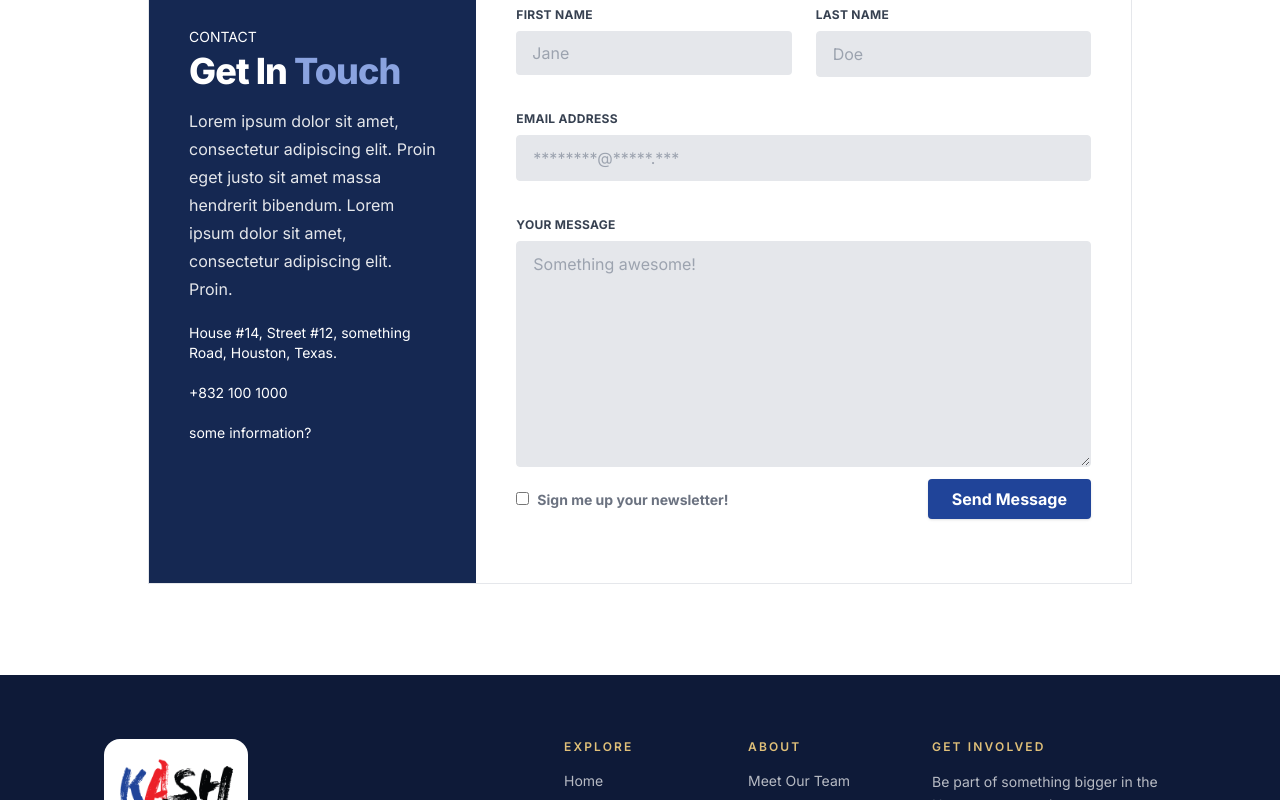
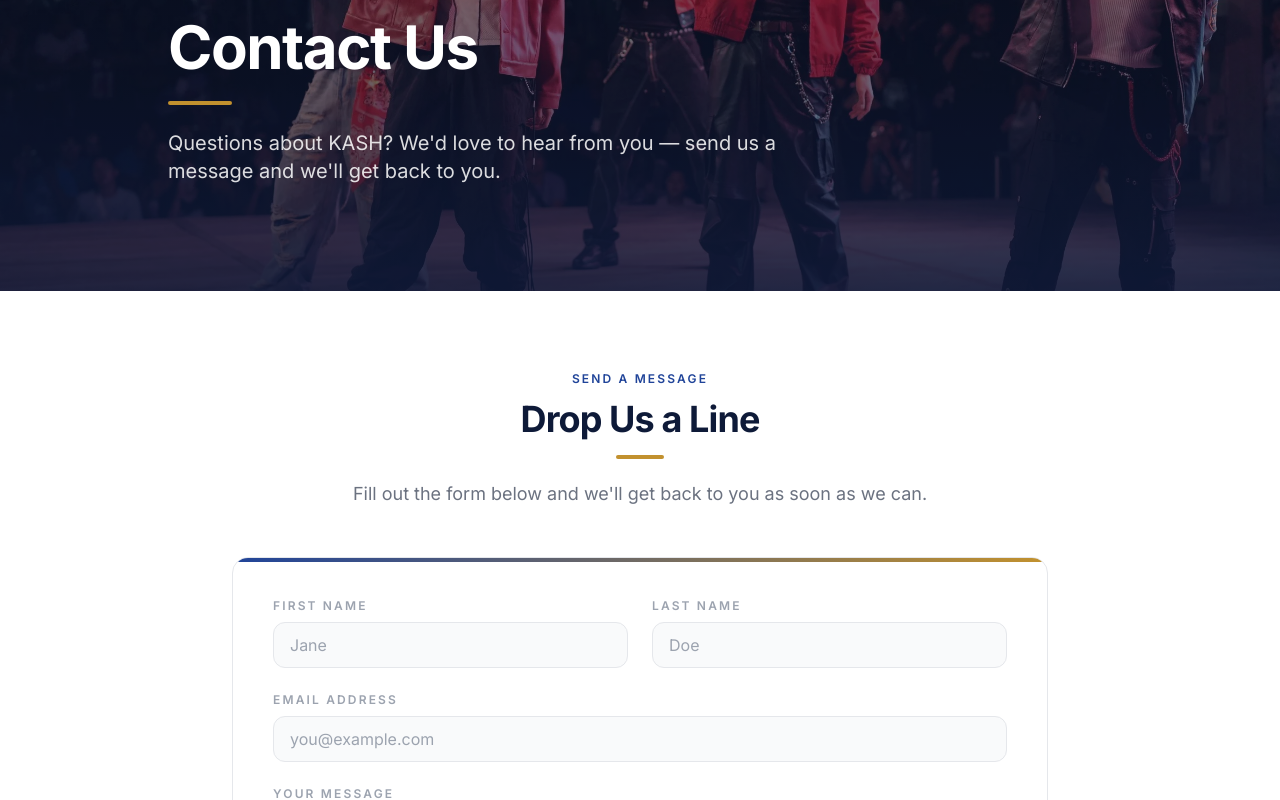
Before and after one commit to JohnKASH/kash, a Next.js app: page /Contact in a window 1280 px wide. Shown: the part 200-1000 px from the top of the page. Built offline with nearby package versions, Linux system fonts and the light colour scheme; no server answers.

Commit message:
added formspree contact form

```diff
--- a/app/(pages)/Contact/page.js
+++ b/app/(pages)/Contact/page.js
@@ -1,139 +1,129 @@
-'use client'
-import React, { useRef } from 'react';
+"use client"
 import { useForm, ValidationError } from '@formspree/react';
+import PageHero from "@/components/PageHero";
+import SectionHeading from "@/components/SectionHeading";
+import Button from "@/components/Button";
+import { ArrowRight, Check } from "@/components/icons";
 
-export default function Home() {
-  const form = useRef();
-  const [state, handleSubmit] = useForm("xojzwgdr");
-  if (state.succeeded) {
+const CONTACT_EMAIL = "info@kashouston.org";
+
+export default function ContactPage() {
+  const [state, handleSubmit] = useForm(process.env.NEXT_PUBLIC_CONTACT_FORM_ENDPOINT);
+
   return (
-      <div className="md:h-screen w-full dark:bg-gray-100 flex">
-        <div className="lg:w-[60%] sm:w-[80%] xs:w-[90%] mx-auto flex gap-8 items-center justify-center">
-          <div className="flex flex-col gap-4 text-black dark:text-black p-4 rounded-lg border border-kashBlue-100 shadow-xl shadow-slate-400/30">
-            <h5 className="text-sm text-black font-semibold">Korean American Society of Houston</h5>
-            <div className="w-full flex gap-2 items-center justify-around">
-              <div className="text-5xl font-semibold uppercase font-serif">Thank You</div>
-              <hr className="w-[50%] h-1 rounded-full border-t-kashBlue-600 bg-kashBlue-600" />
-            </div>
-            <p className="text-sm">
-              Lorem ipsum dolor sit amet, consectetur adipiscing elit. Proin eget justo sit amet massa hendrerit bibendum. Lorem ipsum dolor sit amet, consectetur adipiscing elit. Proin.
+    <main className="bg-white text-gray-900">
+
+      <PageHero
+        image="/assets/kfestImages/Contact.jpg"
+        eyebrow="Get In Touch"
+        title="Contact Us"
+        subtitle="Questions about KASH? We'd love to hear from you — send us a message and we'll get back to you."
+      />
+
+      <div className="max-w-4xl mx-auto px-5 sm:px-10">
+
+        {/* MESSAGE FORM */}
+        <section className="py-20 mb-4">
+          <SectionHeading
+            align="center"
+            eyebrow="Send a Message"
+            title="Drop Us a Line"
+            subtitle="Fill out the form below and we'll get back to you as soon as we can."
+          />
+
+          <div className="border border-gray-200 rounded-2xl p-8 sm:p-10 mt-12 relative overflow-hidden">
+            <div className="absolute top-0 left-0 right-0 h-1 bg-gradient-to-r from-kashBlue-600 to-kashGold-500" />
+
+            {state.succeeded ? (
+              <div className="text-center py-10">
+                <span className="inline-flex w-14 h-14 items-center justify-center rounded-full bg-kashBlue-50 text-kashBlue-600 mb-5">
+                  <Check className="w-7 h-7" />
+                </span>
+                <h3 className="text-2xl font-bold text-kashBlue-950 mb-3">Thank You!</h3>
+                <p className="text-gray-500 max-w-md mx-auto mb-8 leading-relaxed">
+                  Your message has been sent. We appreciate you reaching out and will get back to you soon.
                 </p>
-            <div className="flex gap-4 justify-center">
-              <a href="/" className="w-full px-4 py-1 border-2 border-kashBlue-600 rounded-sm text-center flex items-center justify-center duration-200 hover:bg-kashBlack-100 hover:text-white">
-                Return to homepage
-              </a>
-              <a href="https://app.joinit.com/o/kash" target="blank" className="w-full text-white px-4 py-1 bg-kashBlue-600 rounded-sm text-center flex items-center justify-center duration-200 hover:bg-kashBlack-100">
-                Become a Member
-              </a>
+                <div className="flex flex-wrap gap-4 justify-center">
+                  <Button href="/" variant="outline" size="md">
+                    Return Home
+                  </Button>
+                  <Button href="https://app.joinit.com/o/kash" target="_blank" rel="noopener noreferrer" variant="primary" size="md">
+                    Become a Member <ArrowRight className="w-4 h-4" />
+                  </Button>
                 </div>
               </div>
-        </div>
-      </div>
-    );
-  }
-
-  return (
-    <div className="md:h-screen flex items-center">
-      <div className="max-w-screen-lg mx-auto p-5">
-        <div className="grid grid-cols-1 md:grid-cols-12 border">
-          <div className="bg-kashBlue-900 md:col-span-4 p-10 text-white">
-            <p className="mt-4 text-sm leading-7 font-regular uppercase">Contact</p>
-            <h3 className="text-3xl sm:text-4xl leading-normal font-extrabold tracking-tight">
-              Get In <span className="text-kashBlue-300">Touch</span>
-            </h3>
-            <p className="mt-4 leading-7 text-gray-200">
-              Lorem ipsum dolor sit amet, consectetur adipiscing elit. Proin eget justo sit amet massa hendrerit bibendum. Lorem ipsum dolor sit amet, consectetur adipiscing elit. Proin.
-            </p>
-            <div className="flex items-center mt-5">
-              <span className="text-sm">House #14, Street #12, something Road, Houston, Texas.</span>
-            </div>
-            <div className="flex items-center mt-5">
-              <span className="text-sm">+832 100 1000</span>
-            </div>
-            <div className="flex items-center mt-5">
-              <span className="text-sm">some information?</span>
-            </div>
-          </div>
-          <form ref={form} className="md:col-span-8 p-10" onSubmit={handleSubmit}>
-            <div className="flex flex-wrap -mx-3 mb-6">
-              <div className="w-full md:w-1/2 px-3 mb-6 md:mb-0">
-                <label className="block uppercase tracking-wide text-gray-700 text-xs font-bold mb-2" htmlFor="grid-first-name">
+            ) : (
+              <form onSubmit={handleSubmit} className="space-y-6">
+                <div className="grid grid-cols-1 sm:grid-cols-2 gap-6">
+                  <div>
+                    <label htmlFor="firstName" className="block text-xs font-semibold tracking-[0.18em] uppercase text-gray-400 mb-2">
                       First Name
                     </label>
                     <input
-                  name="firstName"
-                  className="appearance-none block w-full bg-gray-200 text-gray-700 rounded py-3 px-4 mb-3 leading-tight focus:outline-none focus:bg-white"
-                  id="grid-first-name" type="text" placeholder="Jane" required
+                      id="firstName" name="firstName" type="text" placeholder="Jane" required
+                      className="block w-full rounded-xl border border-gray-200 bg-gray-50 px-4 py-3 text-gray-800 leading-tight transition-colors focus:outline-none focus:border-kashBlue-400 focus:bg-white"
                     />
-                {/* <p className="text-red-500 text-xs italic">Please fill out this field.</p> */}
                   </div>
-              <div className="w-full md:w-1/2 px-3">
-                <label className="block uppercase tracking-wide text-gray-700 text-xs font-bold mb-2" htmlFor="grid-last-name">
+                  <div>
+                    <label htmlFor="lastName" className="block text-xs font-semibold tracking-[0.18em] uppercase text-gray-400 mb-2">
                       Last Name
                     </label>
                     <input
-                  name="lastName"
-                  className="appearance-none block w-full bg-gray-200 text-gray-700 border border-gray-200 rounded py-3 px-4 leading-tight focus:outline-none focus:bg-white focus:border-gray-500"
-                  id="grid-last-name" type="text" placeholder="Doe" required
+                      id="lastName" name="lastName" type="text" placeholder="Doe" required
+                      className="block w-full rounded-xl border border-gray-200 bg-gray-50 px-4 py-3 text-gray-800 leading-tight transition-colors focus:outline-none focus:border-kashBlue-400 focus:bg-white"
                     />
                   </div>
                 </div>
-            <div className="flex flex-wrap -mx-3 mb-6">
-              <div className="w-full px-3">
-                <label className="block uppercase tracking-wide text-gray-700 text-xs font-bold mb-2" htmlFor="grid-email">
+
+                <div>
+                  <label htmlFor="email" className="block text-xs font-semibold tracking-[0.18em] uppercase text-gray-400 mb-2">
                     Email Address
                   </label>
                   <input
-                  name="email"
-                  className="appearance-none block w-full bg-gray-200 text-gray-700 border border-gray-200 rounded py-3 px-4 mb-3 leading-tight focus:outline-none focus:bg-white focus:border-gray-500"
-                  id="grid-email" type="email" placeholder="********@*****.***" required
+                    id="email" name="email" type="email" placeholder="you@example.com" required
+                    className="block w-full rounded-xl border border-gray-200 bg-gray-50 px-4 py-3 text-gray-800 leading-tight transition-colors focus:outline-none focus:border-kashBlue-400 focus:bg-white"
                   />
-                <ValidationError
-                  prefix="Email"
-                  field="email"
-                  errors={state.errors}
-                />
+                  <ValidationError prefix="Email" field="email" errors={state.errors} className="text-red-500 text-sm mt-2" />
                 </div>
-            </div>
-            {/* Message */}
-            <div className="flex flex-wrap -mx-3 mb-6">
-              <div className="w-full px-3">
-                <label className="block uppercase tracking-wide text-gray-700 text-xs font-bold mb-2" htmlFor="grid-message">
+
+                <div>
+                  <label htmlFor="message" className="block text-xs font-semibold tracking-[0.18em] uppercase text-gray-400 mb-2">
                     Your Message
                   </label>
                   <textarea
-                  name="message"
-                  placeholder='Something awesome!'
-                  rows="10"
-                  className="appearance-none block w-full bg-gray-200 text-gray-700 border border-gray-200 rounded py-3 px-4 mb-3 leading-tight focus:outline-none focus:bg-white focus:border-gray-500"
-                  id="grid-message" required
+                    id="message" name="message" rows="8" placeholder="How can we help?" required
+                    className="block w-full rounded-xl border border-gray-200 bg-gray-50 px-4 py-3 text-gray-800 leading-tight transition-colors focus:outline-none focus:border-kashBlue-400 focus:bg-white resize-y"
                   ></textarea>
-                <ValidationError
-                  prefix="Message"
-                  field="message"
-                  errors={state.errors}
-                />
+                  <ValidationError prefix="Message" field="message" errors={state.errors} className="text-red-500 text-sm mt-2" />
                 </div>
-              <div className="flex justify-between w-full px-3">
-                <div className="md:flex md:items-center">
-                  <label className="block text-gray-500 font-bold">
-                    <input name="newsletter" className="mr-4 sm:mr-2 leading-tight" type="checkbox" />
-                    <span className="text-sm">
-                      Sign me up your newsletter!
-                    </span>
+
+                <div className="flex flex-col sm:flex-row sm:items-center sm:justify-between gap-4 pt-2">
+                  <label className="flex items-center gap-3 text-sm text-gray-600">
+                    <input name="newsletter" type="checkbox" className="h-4 w-4 rounded border-gray-300 text-kashBlue-600 focus:ring-kashBlue-400" />
+                    Sign me up for the newsletter!
                   </label>
-                </div>
                   <button
-                  className="shadow bg-kashBlue-600 hover:bg-kashBlue-400 focus:shadow-outline focus:outline-none text-white font-bold py-2 px-2 sm:px-6 rounded"
                     type="submit"
-                  disabled={state.submitting}>
-                  Send Message
+                    disabled={state.submitting}
+                    className="inline-flex items-center justify-center gap-2 font-semibold rounded-xl transition-all duration-200 bg-kashBlue-600 text-white shadow-sm hover:bg-kashBlue-700 hover:-translate-y-0.5 px-6 py-2.5 text-sm disabled:opacity-60 disabled:hover:translate-y-0 disabled:cursor-not-allowed"
+                  >
+                    {state.submitting ? "Sending..." : "Send Message"}
+                    <ArrowRight className="w-4 h-4" />
                   </button>
                 </div>
+              </form>
+            )}
           </div>
-          </form>
+
+          <p className="text-center text-gray-500 text-sm mt-8">
+            Prefer email? Reach us directly at{" "}
+            <a href={`mailto:${CONTACT_EMAIL}`} className="text-kashBlue-700 font-semibold hover:underline">
+              {CONTACT_EMAIL}
+            </a>
+          </p>
+        </section>
+
       </div>
-      </div>
-    </div>
+    </main>
   );
 }
--- a/app/components/Footer.js
+++ b/app/components/Footer.js
@@ -12,6 +12,7 @@
   { label: "Meet Our Team", href: "/MeetOurTeam" },
   { label: "KASH History", href: "/KASHHistory" },
   { label: "Korean Festival", href: "/KoreanFestival" },
+  { label: "Contact Us", href: "/Contact" },
 ];
 
 const socials = [
--- a/app/components/Navbar.js
+++ b/app/components/Navbar.js
@@ -13,6 +13,7 @@
   { label: "Meet Our Team", href: "/MeetOurTeam" },
   { label: "KASH History", href: "/KASHHistory" },
   { label: "Korean Festival", href: "/KoreanFestival" },
+  { label: "Contact Us", href: "/Contact" },
 ];
 
 const MEMBER_URL = "https://app.joinit.com/o/kash";
@@ -46,9 +47,8 @@
 
   return (
     <header
-      className={`sticky top-0 z-50 bg-white/90 backdrop-blur-md transition-shadow duration-300 ${
-        scrolled ? "shadow-sm border-b border-gray-100" : "border-b border-gray-100/80"
-      }`}
+      className={`sticky top-0 z-50 bg-white/90 backdrop-blur-md transition-shadow duration-300 ${scrolled ? "shadow-sm border-b border-gray-100" : "border-b border-gray-100/80"
+        }`}
     >
       <nav className="max-w-6xl mx-auto flex items-center justify-between px-4 sm:px-6 py-3">
 
```
Also changed, not shown: public/assets/kfestImages/Contact.jpg (added). Lines whose indentation alone changed are shown as unchanged.
